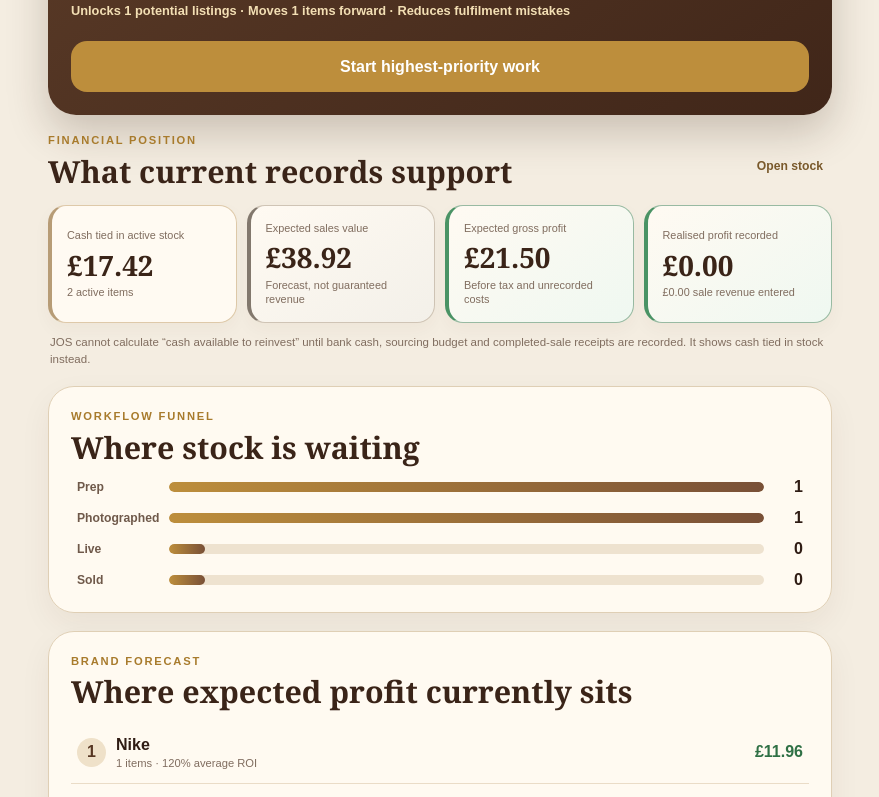
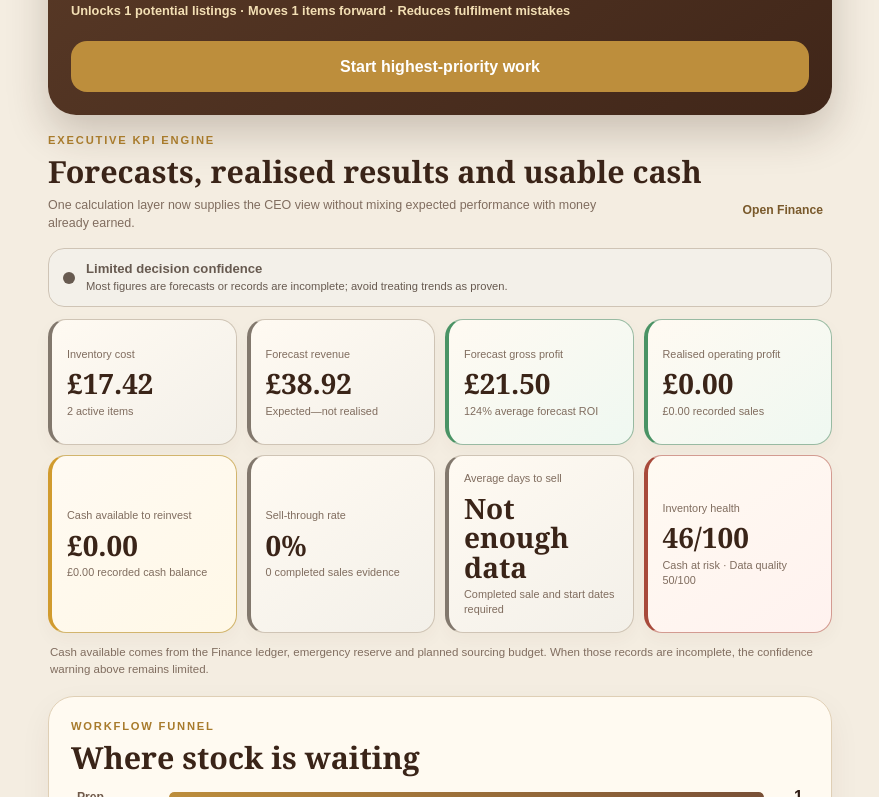
Before and after one commit to 6dhsf7y9zj-creator/jos-one-react, a React (Vite) app: page / in a window 1280 px wide. Shown: the part 843-1640 px from the top of the page, without its empty margins (200-1079 px from the left). Built offline with nearby package versions, Linux system fonts and the light colour scheme.

Commit message:
Install JOS One v2.3.0 Executive KPI Engine
Install JOS One v2.3.0 Executive KPI Engine

```diff
--- a/src/App.tsx
+++ b/src/App.tsx
@@ -144,7 +144,7 @@ export default function App() {
         <div className="jos-header-identity">
           <img src={`${import.meta.env.BASE_URL}the-jae-edit-logo.png`} alt="The JAE Edit" />
           <div className="app-title">
-            <p className="eyebrow">JOS ONE · VERSION 2.2.1</p>
+            <p className="eyebrow">JOS ONE · VERSION 2.3.0</p>
             <h1>{titles[tab]}</h1>
             <p className="header-date">
               {new Date().toLocaleDateString('en-GB', {
--- a/src/components/Dashboard.tsx
+++ b/src/components/Dashboard.tsx
@@ -1,6 +1,8 @@
 import type { InventoryItem, JosSettings, OrderRecord, StockStatus } from '../types/inventory'
 import { calculateCeoDashboard, formatCeoMoney, type CeoMission } from '../lib/dashboard'
-import { JosButton, KpiCard, SectionHeader } from '../ui'
+import { JosButton, KpiCard, NoticeCard, SectionHeader } from '../ui'
+import { calculateExecutiveKpis } from '../lib/executiveKpis'
+import { formatFinanceMoney } from '../lib/finance'
 
 type DashboardProps = {
   items: InventoryItem[]
@@ -41,6 +43,7 @@ export function Dashboard({
   onOpenFinance,
 }: DashboardProps) {
   const metrics = calculateCeoDashboard(items, orders)
+  const executive = calculateExecutiveKpis(items, orders, settings.finance)
   const firstMission = metrics.missions[0]
   const topBrands = metrics.brands.slice(0, 4)
   const workflow = [
@@ -129,48 +132,85 @@ export function Dashboard({
 
       <section aria-labelledby="ceo-position">
         <SectionHeader
-          eyebrow="FINANCIAL POSITION"
-          title="What current records support"
+          eyebrow="EXECUTIVE KPI ENGINE"
+          title="Forecasts, realised results and usable cash"
+          description="One calculation layer now supplies the CEO view without mixing expected performance with money already earned."
           action={
-            <JosButton variant="ghost" onClick={() => onOpenInventory()}>
-              Open stock
+            <JosButton variant="ghost" onClick={onOpenFinance}>
+              Open Finance
             </JosButton>
           }
         />
 
-        <div className="jos-kpi-grid">
+        <NoticeCard
+          title={`${executive.confidence[0].toUpperCase()}${executive.confidence.slice(1)} decision confidence`}
+          tone={executive.confidence === 'established' ? 'positive' : executive.confidence === 'developing' ? 'warning' : 'information'}
+        >
+          {executive.confidenceReason}
+        </NoticeCard>
+
+        <div className="jos-kpi-grid executive-kpi-grid">
           <KpiCard
-            label="Cash tied in active stock"
-            value={formatCeoMoney(metrics.inventoryCost)}
-            detail={`${metrics.activeItems} active items`}
-            onClick={() => onOpenInventory()}
-          />
-          <KpiCard
-            label="Expected sales value"
-            value={formatCeoMoney(metrics.expectedSales)}
-            detail="Forecast, not guaranteed revenue"
+            label="Inventory cost"
+            value={formatFinanceMoney(executive.inventoryCost)}
+            detail={`${executive.activeItems} active items`}
             tone="information"
             onClick={() => onOpenInventory()}
           />
           <KpiCard
-            label="Expected gross profit"
-            value={formatCeoMoney(metrics.expectedProfit)}
-            detail="Before tax and unrecorded costs"
+            label="Forecast revenue"
+            value={formatFinanceMoney(executive.forecastRevenue)}
+            detail="Expected—not realised"
+            tone="information"
+            onClick={() => onOpenInventory()}
+          />
+          <KpiCard
+            label="Forecast gross profit"
+            value={formatFinanceMoney(executive.forecastGrossProfit)}
+            detail={`${executive.averageForecastRoi.toFixed(0)}% average forecast ROI`}
             tone="positive"
             onClick={() => onOpenInventory()}
           />
           <KpiCard
-            label="Realised profit recorded"
-            value={formatCeoMoney(metrics.realisedProfit)}
-            detail={`${formatCeoMoney(metrics.realisedRevenue)} sale revenue entered`}
-            tone={metrics.realisedProfit >= 0 ? 'positive' : 'urgent'}
+            label="Realised operating profit"
+            value={formatFinanceMoney(executive.realisedOperatingProfit)}
+            detail={`${formatFinanceMoney(executive.realisedRevenue)} recorded sales`}
+            tone={executive.realisedOperatingProfit >= 0 ? 'positive' : 'urgent'}
             onClick={onOpenFinance}
+          />
+          <KpiCard
+            label="Cash available to reinvest"
+            value={formatFinanceMoney(executive.cashAvailableToReinvest)}
+            detail={`${formatFinanceMoney(executive.cashBalance)} recorded cash balance`}
+            tone={executive.cashAvailableToReinvest > 0 ? 'positive' : 'warning'}
+            onClick={onOpenFinance}
+          />
+          <KpiCard
+            label="Sell-through rate"
+            value={`${executive.sellThroughRate.toFixed(0)}%`}
+            detail={`${executive.completedSales} completed sales evidence`}
+            tone={executive.completedSales > 0 ? 'positive' : 'information'}
+            onClick={() => onOpenInventory()}
+          />
+          <KpiCard
+            label="Average days to sell"
+            value={executive.averageDaysToSell === undefined ? 'Not enough data' : `${executive.averageDaysToSell.toFixed(0)} days`}
+            detail={executive.averageDaysToSell === undefined ? 'Completed sale and start dates required' : 'Based only on dated completed stock'}
+            tone={executive.averageDaysToSell === undefined ? 'information' : executive.averageDaysToSell <= 30 ? 'positive' : 'warning'}
+            onClick={() => onOpenInventory()}
+          />
+          <KpiCard
+            label="Inventory health"
+            value={`${executive.inventoryHealth}/100`}
+            detail={`${executive.inventoryHealthLabel} · Data quality ${executive.dataQuality}/100`}
+            tone={executive.inventoryHealth >= 70 ? 'positive' : executive.inventoryHealth >= 50 ? 'warning' : 'urgent'}
+            onClick={() => onOpenInventory()}
           />
         </div>
 
         <p className="ceo-data-truth">
-          JOS cannot calculate “cash available to reinvest” until bank cash, sourcing budget
-          and completed-sale receipts are recorded. It shows cash tied in stock instead.
+          Cash available comes from the Finance ledger, emergency reserve and planned sourcing budget.
+          When those records are incomplete, the confidence warning above remains limited.
         </p>
       </section>
 
--- /dev/null
+++ b/src/lib/executiveKpis.ts
@@ -0,0 +1,138 @@
+import type {
+  FinanceState,
+  InventoryItem,
+  OrderRecord,
+} from '../types/inventory'
+import { calculateFinanceSummary } from './finance'
+import { calculateInventoryIntelligence } from './inventoryIntelligence'
+
+export type ExecutiveConfidence = 'limited' | 'developing' | 'established'
+
+export type ExecutiveKpis = {
+  inventoryCost: number
+  forecastRevenue: number
+  forecastGrossProfit: number
+  realisedRevenue: number
+  realisedOperatingProfit: number
+  cashBalance: number
+  cashAvailableToReinvest: number
+  taxReserveBalance: number
+  activeItems: number
+  activeListings: number
+  pendingDispatches: number
+  completedSales: number
+  sellThroughRate: number
+  averageForecastRoi: number
+  averageDaysToSell?: number
+  inventoryHealth: number
+  inventoryHealthLabel: string
+  dataQuality: number
+  confidence: ExecutiveConfidence
+  confidenceReason: string
+}
+
+function dateValue(value?: string): Date | undefined {
+  if (!value) return undefined
+  const parsed = new Date(`${value}T12:00:00`)
+  return Number.isNaN(parsed.getTime()) ? undefined : parsed
+}
+
+function saleDays(item: InventoryItem): number | undefined {
+  const sold = dateValue(item.dateSold)
+  const started = dateValue(item.dateListed ?? item.dateSourced)
+  if (!sold || !started) return undefined
+  return Math.max(0, Math.round((sold.getTime() - started.getTime()) / 86_400_000))
+}
+
+function completedOrder(order: OrderRecord): boolean {
+  return /delivered|completed|archived/i.test(order.status)
+}
+
+function waitingOrder(order: OrderRecord): boolean {
+  return !/delivered|completed|archived|cancelled|refunded|returned/i.test(order.status)
+}
+
+export function calculateExecutiveKpis(
+  items: InventoryItem[],
+  orders: OrderRecord[],
+  finance?: FinanceState,
+  now = new Date(),
+): ExecutiveKpis {
+  const financeSummary = calculateFinanceSummary(finance, items, now)
+  const inventory = calculateInventoryIntelligence(items, finance, now)
+
+  const activeListings = items.filter(item => item.status === 'Live').length
+  const pendingDispatches = Math.max(
+    orders.filter(waitingOrder).length,
+    items.filter(item => item.status === 'Sold').length,
+  )
+
+  const soldItems = items.filter(item =>
+    ['Sold', 'Dispatched', 'Archived'].includes(item.status),
+  )
+  const completedOrders = orders.filter(completedOrder).length
+  const completedSales = Math.max(
+    completedOrders,
+    soldItems.filter(item => typeof item.actualSalePrice === 'number').length,
+    financeSummary.salesIncome > 0
+      ? finance?.transactions.filter(transaction => transaction.type === 'sale').length ?? 0
+      : 0,
+  )
+
+  const denominator = inventory.activeItems + completedSales
+  const sellThroughRate = denominator > 0
+    ? (completedSales / denominator) * 100
+    : 0
+
+  const sellingDays = soldItems
+    .map(saleDays)
+    .filter((days): days is number => typeof days === 'number')
+
+  const averageDaysToSell = sellingDays.length
+    ? sellingDays.reduce((sum, days) => sum + days, 0) / sellingDays.length
+    : undefined
+
+  const linkedSales = finance?.transactions.filter(
+    transaction => transaction.type === 'sale' && Boolean(transaction.sku),
+  ).length ?? 0
+  const recordedSales = finance?.transactions.filter(
+    transaction => transaction.type === 'sale',
+  ).length ?? 0
+
+  const confidence: ExecutiveConfidence =
+    recordedSales >= 12 && linkedSales >= 8 && inventory.dataQuality.score >= 85
+      ? 'established'
+      : recordedSales >= 3 && inventory.dataQuality.score >= 65
+        ? 'developing'
+        : 'limited'
+
+  const confidenceReason =
+    confidence === 'established'
+      ? 'Supported by linked sales evidence and strong record completeness.'
+      : confidence === 'developing'
+        ? 'Some realised sales evidence exists, but conclusions should still be treated cautiously.'
+        : 'Most figures are forecasts or records are incomplete; avoid treating trends as proven.'
+
+  return {
+    inventoryCost: inventory.activeCost,
+    forecastRevenue: inventory.expectedSales,
+    forecastGrossProfit: inventory.expectedProfit,
+    realisedRevenue: financeSummary.salesIncome,
+    realisedOperatingProfit: financeSummary.operatingProfit,
+    cashBalance: financeSummary.cashBalance,
+    cashAvailableToReinvest: financeSummary.availableSourcingBudget,
+    taxReserveBalance: financeSummary.taxReserveBalance,
+    activeItems: inventory.activeItems,
+    activeListings,
+    pendingDispatches,
+    completedSales,
+    sellThroughRate,
+    averageForecastRoi: inventory.averageRoi,
+    averageDaysToSell,
+    inventoryHealth: inventory.healthScore,
+    inventoryHealthLabel: inventory.healthLabel,
+    dataQuality: inventory.dataQuality.score,
+    confidence,
+    confidenceReason,
+  }
+}
--- a/src/styles.css
+++ b/src/styles.css
@@ -3807,3 +3807,21 @@ button.jos-kpi-card { width: 100%; }
     grid-template-columns: repeat(4, 1fr);
   }
 }
+
+
+/* ==========================================================
+   JOS One v2.3.0 — Executive KPI Engine
+   ========================================================== */
+.executive-kpi-grid {
+  margin-top: var(--jos-space-3);
+}
+
+.executive-kpi-grid .jos-kpi-card {
+  min-height: 126px;
+}
+
+@media (min-width: 700px) {
+  .executive-kpi-grid {
+    grid-template-columns: repeat(4, 1fr);
+  }
+}
```
Also changed, not shown: src/ui/NoticeCard 1.tsx (added, +30 -0 lines), src/ui/rollout.test 1.ts (added, +19 -0 lines), 2 other files (tests, documents, lock files or other folders).
